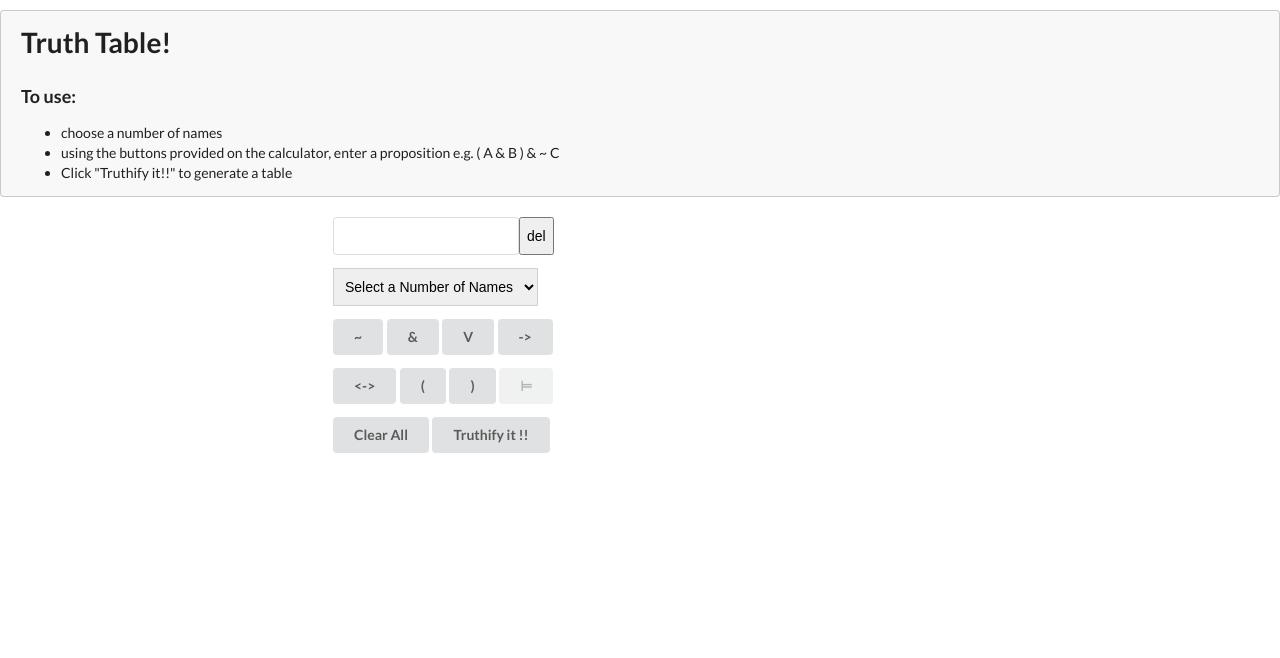
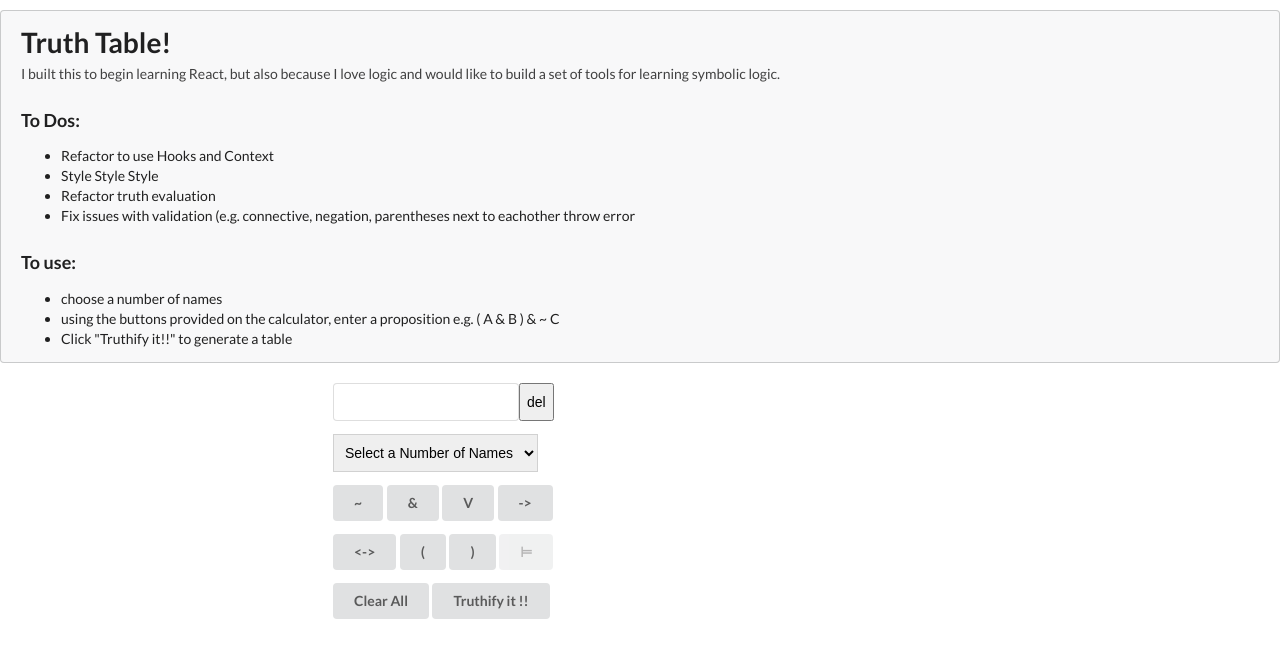
Before and after one commit to nnosaJasonn/react-truthtable, a React (Create React App) app: page / in a window 1280 px wide. Shown: the top 658 px of the page. Built offline with nearby package versions, Linux system fonts and the light colour scheme.

Commit message:
revert to old intro

```diff
--- a/src/components/App.js
+++ b/src/components/App.js
@@ -15,7 +15,16 @@ class App extends React.Component
                         <div className="header">
                             <h1>Truth Table!</h1>
                         </div>
-
+                            <p>I built this to begin learning React, but also because I love
+                            logic and would like to build a set of tools for learning symbolic logic.
+                            </p>
+                            <h3>To Dos:</h3>
+                            <ul>
+                                <li>Refactor to use Hooks and Context</li>
+                                <li>Style Style Style</li>
+                                <li>Refactor truth evaluation</li>
+                                <li>Fix issues with validation (e.g. connective, negation, parentheses next to eachother throw error</li>
+                            </ul>
 
                             <h3>To use:</h3>
                             <ul>
```
